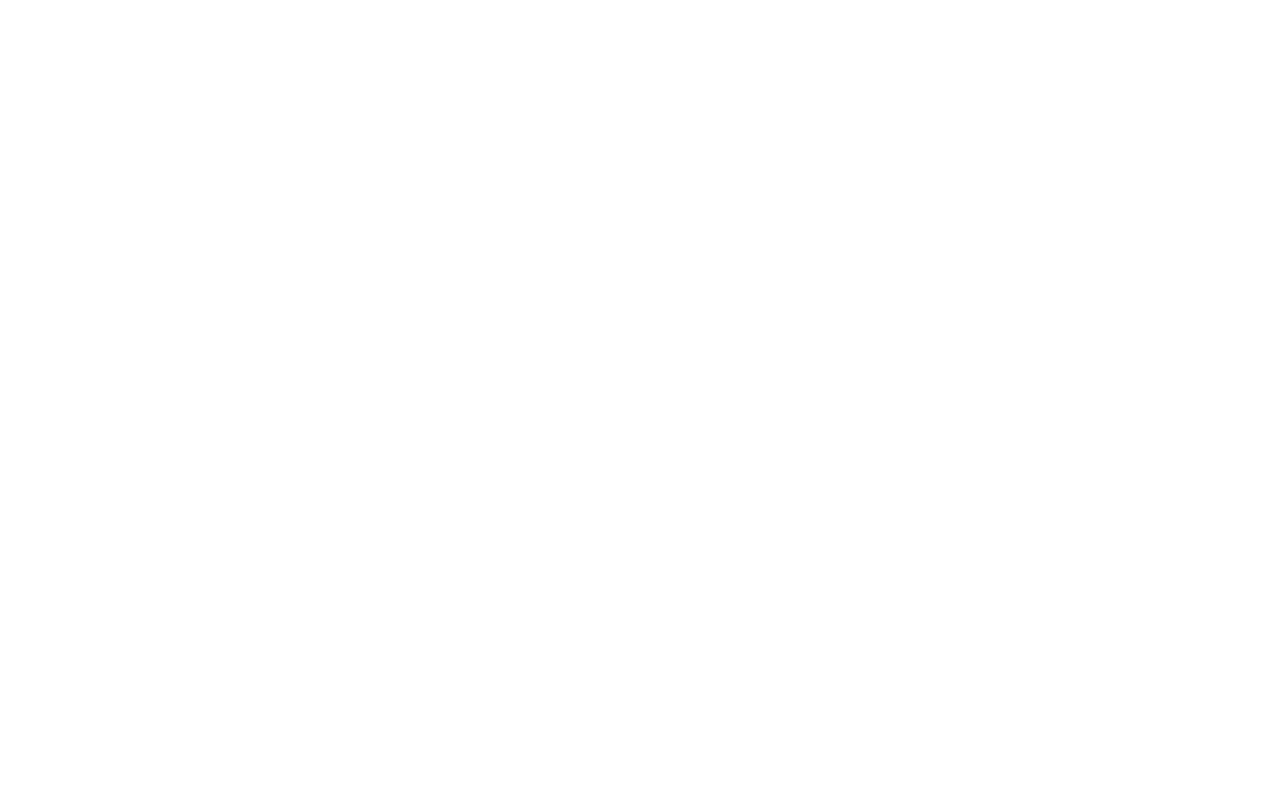
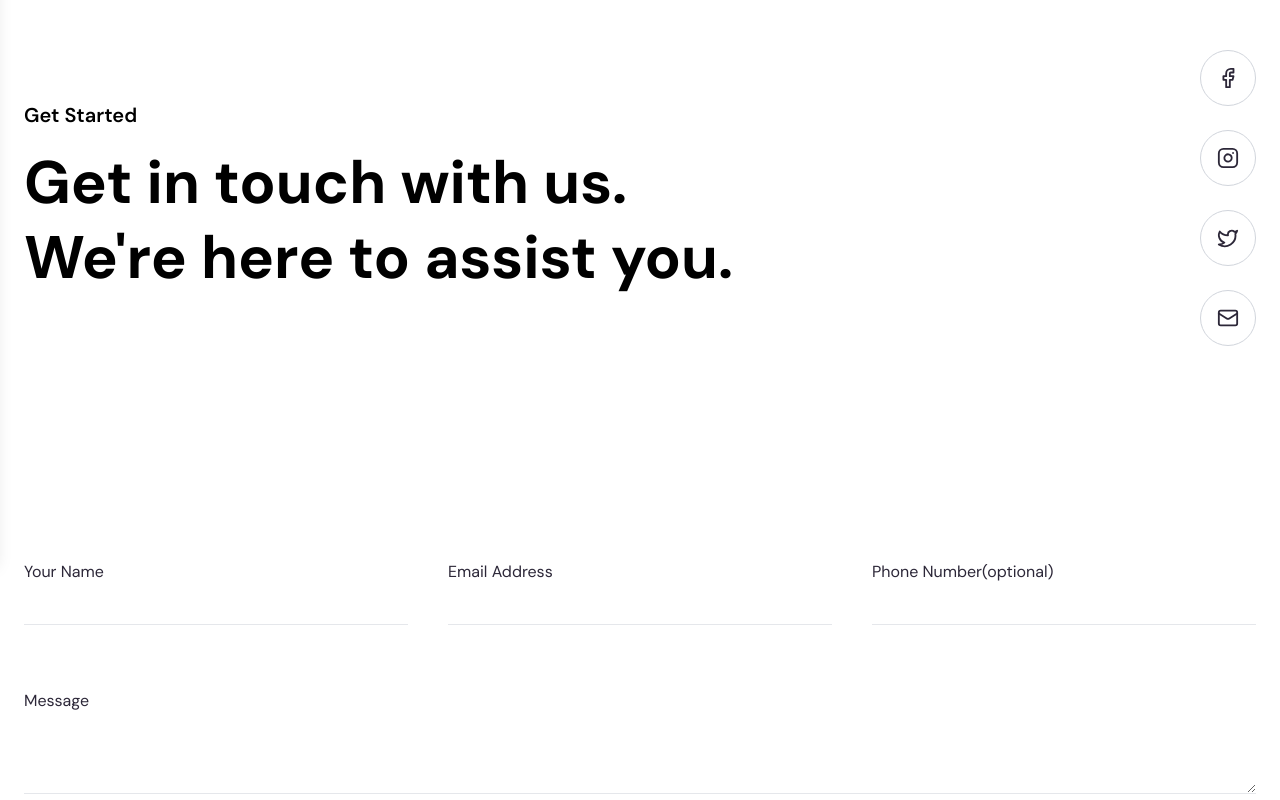
Before and after one commit to fogtood/phnes-travels, a React (Vite) app: page /contact-us in a window 1280 px wide. Before the commit this address had no page. Shown: the part 240-1040 px from the top of the page. Before the commit the page ends 800 px from the top, so only its background shows below. Built offline with nearby package versions, Linux system fonts and the light colour scheme.

Commit message:
feat: add Contact route and implement contact form with social media links

```diff
--- a/src/App.jsx
+++ b/src/App.jsx
@@ -3,6 +3,7 @@ import Home from "./routes/home/home.component";
 import Navigation from "./routes/navigation/navigation.route";
 import About from "./routes/about/about.route";
 import Resources from "./routes/resources/resources.route";
+import Contact from "./routes/contact/contact.route";
 import "./App.css";
 
 const App = () => {
@@ -15,6 +16,7 @@ const App = () => {
         <Route element={<Navigation />}>
           <Route path="about-us" element={<About />} />
           <Route path="resources" element={<Resources />} />
+          <Route path="contact-us" element={<Contact />} />
         </Route>
       </Route>
     </Routes>
--- a/src/components/navbar/navbar.component.jsx
+++ b/src/components/navbar/navbar.component.jsx
@@ -99,6 +99,7 @@ const MobileSidebar = ({ isMobileMenuOpen, setIsMobileMenuOpen }) => {
               key={idx}
               to={navbarLink.link}
               className={({ isActive }) => (isActive ? "font-semibold" : "")}
+              onClick={() => setIsMobileMenuOpen(false)}
             >
               {navbarLink.name}
             </NavLink>
--- /dev/null
+++ b/src/routes/contact/contact.route.jsx
@@ -0,0 +1,72 @@
+import { Facebook, Instagram, Mail, Twitter } from "lucide-react";
+import Button from "../../components/button/button.component";
+
+const Contact = () => {
+  return (
+    <div className="container mx-auto px-6">
+      <section className="flex min-h-[calc(100vh-76px)] flex-col justify-center">
+        <div className="flex flex-col items-center justify-between space-y-8 md:flex-row md:space-y-0">
+          <div className="space-y-4 text-center md:text-left">
+            <p className="text-xl font-semibold text-black">Get Started</p>
+            <h1 className="text-4xl leading-tight font-bold text-black sm:text-6xl">
+              Get in touch with us.
+              <br />
+              We're here to assist you.
+            </h1>
+          </div>
+          <div className="flex flex-wrap gap-3 md:flex-col md:gap-6">
+            {[
+              <Facebook size={22} />,
+              <Instagram size={22} />,
+              <Twitter size={22} />,
+              <Mail size={22} />,
+            ].map((socialIcon, idx) => (
+              <button
+                key={idx}
+                className="cursor-pointer rounded-full border border-gray-300 p-4 transition-all duration-300 hover:scale-110 hover:bg-gray-300 hover:shadow-lg active:scale-95"
+              >
+                {socialIcon}
+              </button>
+            ))}
+          </div>
+        </div>
+      </section>
+      <section className="min-h-[60vh] pb-20">
+        <form className="space-y-16">
+          <div className="grid gap-10 md:grid-cols-3">
+            <Input label={"Your Name"} />
+            <Input label={"Email Address"} />
+            <Input label={"Phone Number(optional)"} />
+          </div>
+          <label className="flex flex-col items-start">
+            Message
+            <textarea
+              className="mt-2 w-full border-b border-gray-200 outline-0"
+              rows={3}
+            />
+          </label>
+          <div className="flex justify-end">
+            <Button type="submit" buttonType={"primary"}>
+              Leave a message for us
+            </Button>
+          </div>
+        </form>
+      </section>
+    </div>
+  );
+};
+
+const Input = ({ label, type = "text", ...otherProps }) => {
+  return (
+    <label className="flex flex-col items-start">
+      {label}
+      <input
+        type={type}
+        {...otherProps}
+        className="w-full border-b border-gray-200 px-2 py-2 outline-0"
+      />
+    </label>
+  );
+};
+
+export default Contact;
```
